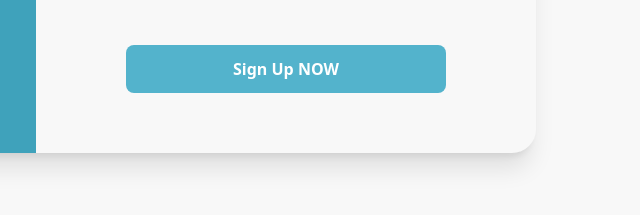
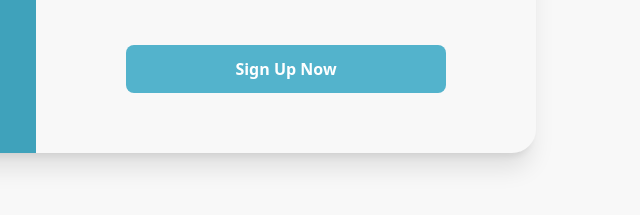
Before and after one commit to MarcilenoReda/Sgin-Up, a website: page index.html in a window 1280 px wide. Shown: the part 517-732 px from the top of the page, 604-1244 px from the left. Drawn offline with nearby package versions, Linux system fonts and the light colour scheme.

Commit message:
Update index.html

```diff
--- a/index.html
+++ b/index.html
@@ -139,7 +139,7 @@
                     <button
                       class="block w-full max-w-xs mx-auto bg-[#53b3cc] hover:bg-[#449ab0] text-white rounded-lg px-3 py-3 font-semibold"
                     >
-                      Sign Up NOW
+                      Sign Up Now
                     </button>
                   </div>
                 </div>
```
